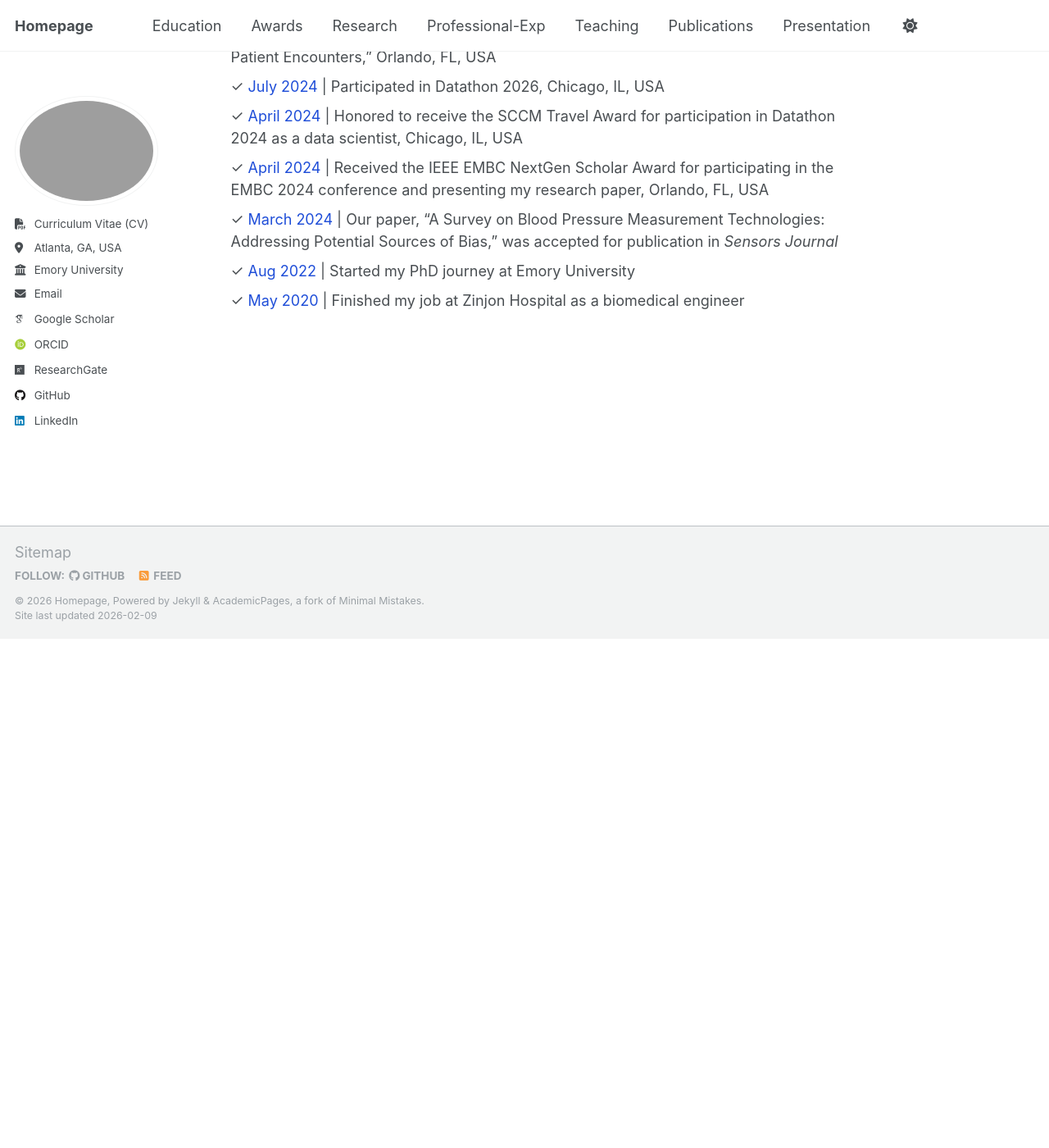
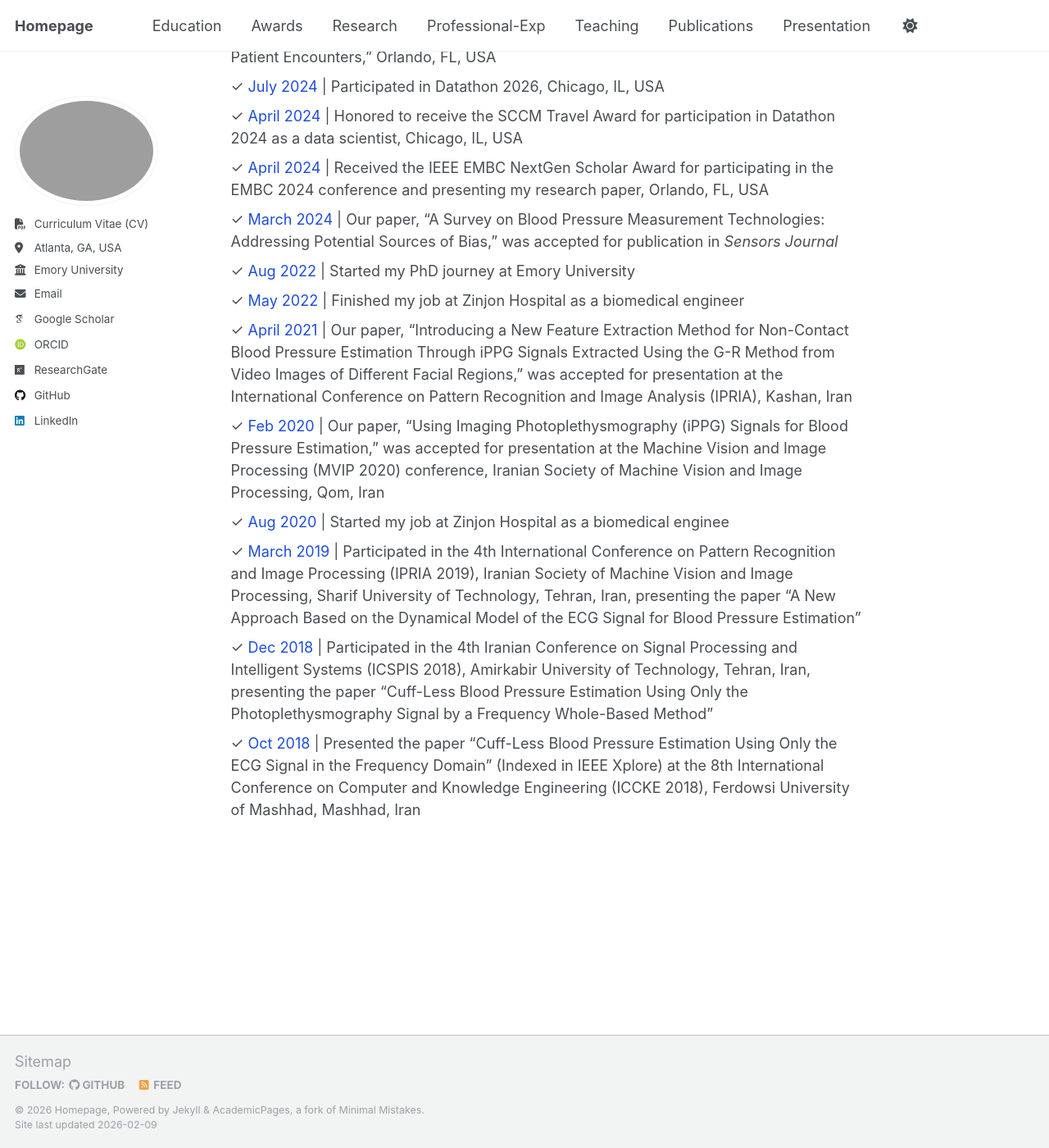
Before and after one commit to Somayyehmousavi/somayyehmousavi.github.io, a Jekyll site: the page built from _pages/about.md, in a window 1280 px wide and 1400 px high, scrolled down 1176 px. Shown: the whole window at 82% size. Built offline with Jekyll 4.4.1, drawn with Linux system fonts in a browser that asks for light colours; some web fonts are replaced; before the commit the page ends 1955 px from its top, so only the background shows below that.

Commit message:
Update about.md

```diff
--- a/_pages/about.md
+++ b/_pages/about.md
@@ -27,6 +27,11 @@ I hold two master's degrees: one in Computer Science and Informatics from Emory
   <li>✓ <span style="color:#1f4ed8;">April 2024</span> | Received the IEEE EMBC NextGen Scholar Award for participating in the EMBC 2024 conference and presenting my research paper, Orlando, FL, USA</li>
   <li>✓ <span style="color:#1f4ed8;">March 2024</span> | Our paper, “A Survey on Blood Pressure Measurement Technologies: Addressing Potential Sources of Bias,” was accepted for publication in <i>Sensors Journal</i></li>
   <li>✓ <span style="color:#1f4ed8;">Aug 2022</span> | Started my PhD journey at Emory University</li>
-  <li>✓ <span style="color:#1f4ed8;">May 2020</span> | Finished my job at Zinjon Hospital as a biomedical engineer</li>
-
+  <li>✓ <span style="color:#1f4ed8;">May 2022</span> | Finished my job at Zinjon Hospital as a biomedical engineer</li>
+  <li>✓ <span style="color:#1f4ed8;">April 2021</span> | Our paper, “Introducing a New Feature Extraction Method for Non-Contact Blood Pressure Estimation Through iPPG Signals Extracted Using the G-R Method from Video Images of Different Facial Regions,” was accepted for presentation at the International Conference on Pattern Recognition and Image Analysis (IPRIA), Kashan, Iran</li>
+  <li>✓ <span style="color:#1f4ed8;">Feb 2020</span> | Our paper, “Using Imaging Photoplethysmography (iPPG) Signals for Blood Pressure Estimation,” was accepted for presentation at the Machine Vision and Image Processing (MVIP 2020) conference, Iranian Society of Machine Vision and Image Processing, Qom, Iran</li>
+  <li>✓ <span style="color:#1f4ed8;">Aug 2020</span> | Started my job at Zinjon Hospital as a biomedical enginee</li>
+  <li>✓ <span style="color:#1f4ed8;">March 2019</span> | Participated in the 4th International Conference on Pattern Recognition and Image Processing (IPRIA 2019), Iranian Society of Machine Vision and Image Processing, Sharif University of Technology, Tehran, Iran, presenting the paper “A New Approach Based on the Dynamical Model of the ECG Signal for Blood Pressure Estimation”</li>
+  <li>✓ <span style="color:#1f4ed8;">Dec 2018</span> | Participated in the 4th Iranian Conference on Signal Processing and Intelligent Systems (ICSPIS 2018), Amirkabir University of Technology, Tehran, Iran, presenting the paper “Cuff-Less Blood Pressure Estimation Using Only the Photoplethysmography Signal by a Frequency Whole-Based Method”</li>
+  <li>✓ <span style="color:#1f4ed8;">Oct 2018</span> | Presented the paper “Cuff-Less Blood Pressure Estimation Using Only the ECG Signal in the Frequency Domain” (Indexed in IEEE Xplore) at the 8th International Conference on Computer and Knowledge Engineering (ICCKE 2018), Ferdowsi University of Mashhad, Mashhad, Iran</li>
 </ul>
```
